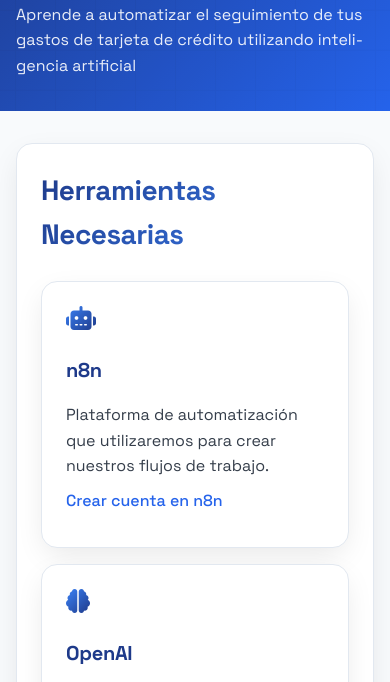
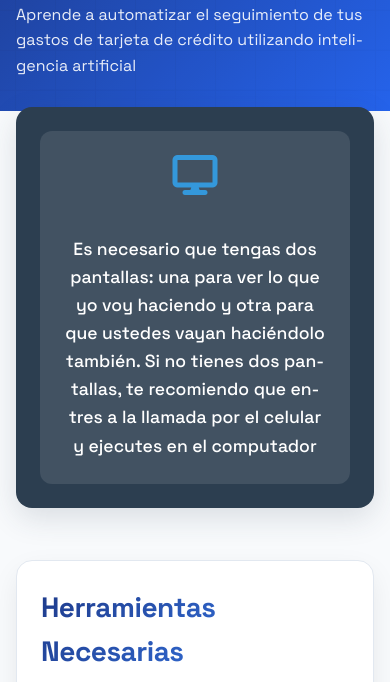
Before and after one commit to zarruk/instrucciones_taller_tracker, a plain HTML site: page index.html in a window 390 px wide. Shown: the part 131-813 px from the top of the page. Drawn offline with Linux system fonts and the light colour scheme.

Commit message:
Actualizado texto de OpenAI y estilos

```diff
--- a/index.html
+++ b/index.html
@@ -493,6 +493,66 @@
                 min-height: 44px;
             }
         }
+
+        /* Actualizar estilos para la sección destacada */
+        .highlight-section {
+            background: #2c3e50;  /* Un azul más oscuro y sobrio */
+            color: white;
+            margin-top: -2rem;
+            margin-bottom: 3rem;
+            transform: translateY(-20px);
+            border: none;
+            box-shadow: 0 10px 30px rgba(44, 62, 80, 0.15);
+        }
+
+        .important-notice {
+            display: flex;
+            align-items: center;
+            gap: 2rem;
+            padding: 1.5rem;
+            background: rgba(255, 255, 255, 0.1);
+            border-radius: 12px;
+        }
+
+        .important-notice .tool-icon {
+            font-size: 2.5rem;
+            color: #3498db;  /* Un azul más claro para el ícono */
+            background: none;
+            -webkit-text-fill-color: #3498db;
+            flex-shrink: 0;
+        }
+
+        .important-notice p {
+            font-size: 1.25rem;
+            font-weight: 500;
+            margin: 0;
+            color: white;
+            line-height: 1.6;
+        }
+
+        @media (max-width: 768px) {
+            .highlight-section {
+                margin-top: -1rem;
+                margin-bottom: 2rem;
+            }
+
+            .important-notice {
+                flex-direction: column;
+                gap: 1rem;
+                text-align: center;
+            }
+
+            .important-notice p {
+                font-size: 1.1rem;
+            }
+        }
+
+        /* Añadir en la sección de estilos */
+        .tool-card strong {
+            color: var(--primary);
+            display: inline-block;
+            margin: 0.25rem 0;
+        }
     </style>
 </head>
 <body>
@@ -505,6 +565,14 @@
     </header>
 
     <div class="container">
+        <!-- Actualizar el contenido de la sección destacada -->
+        <div class="section highlight-section">
+            <div class="important-notice">
+                <i class="fas fa-display tool-icon"></i>
+                <p>Es necesario que tengas dos pantallas: una para ver lo que yo voy haciendo y otra para que ustedes vayan haciéndolo también. Si no tienes dos pantallas, te recomiendo que entres a la llamada por el celular y ejecutes en el computador</p>
+            </div>
+        </div>
+
         <div class="section">
             <h2>Herramientas Necesarias</h2>
             <div class="tools-grid">
@@ -518,7 +586,7 @@
                 <div class="tool-card">
                     <i class="fas fa-brain tool-icon"></i>
                     <h3>OpenAI</h3>
-                    <p>Plataforma de IA para el procesamiento de datos.</p>
+                    <p>Plataforma de IA para el procesamiento de datos. <strong>Es necesario tener al menos $5 en créditos</strong> para que el flujo funcione.</p>
                     <a href="https://platform.openai.com" target="_blank">Crear cuenta en OpenAI</a>
                 </div>
 
@@ -555,11 +623,6 @@
 
         <div class="section">
             <h2>Recomendaciones</h2>
-            <div class="note">
-                <strong>Configuración Ideal</strong>
-                <p>Ideal, aunque no es requisito, que tengan dos pantallas: una para ver lo que yo voy haciendo y otra para que ustedes vayan haciéndolo también.</p>
-            </div>
-
             <div class="note">
                 <strong>La más importante</strong>
                 <p>Es un flujo un poco técnico. No se preocupen por eso, yo voy a ir explicando todo. Sin embargo, sí es indispensable que estén 100% enfocados en lo que está pasando. Si solo una cosa, por pequeña que sea, queda mal, es posible que el flujo les falle.</p>
```
